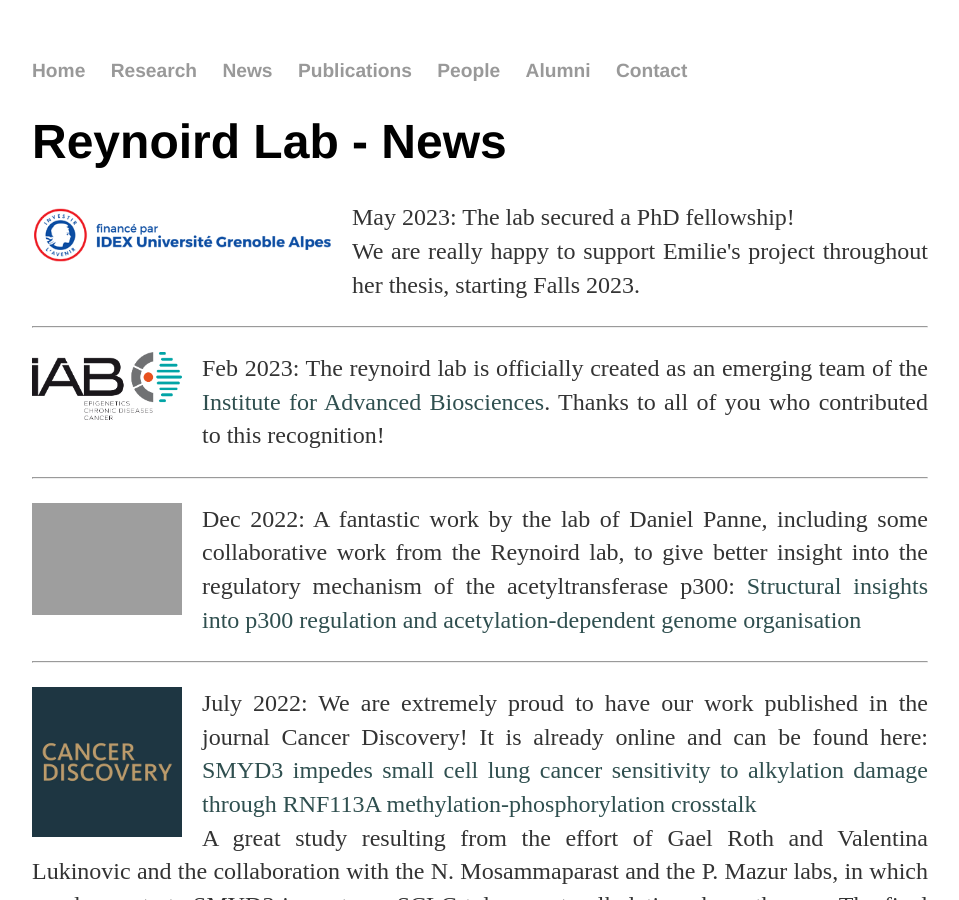
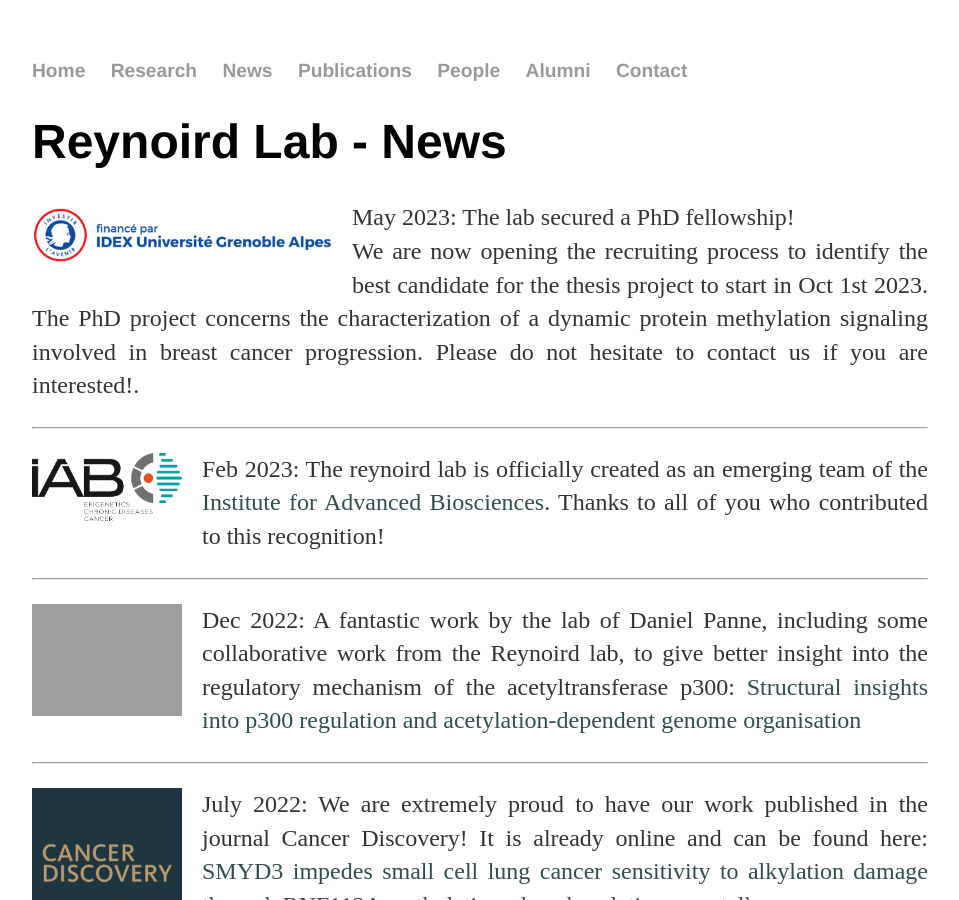
Before and after one commit to Reynoird-Lab/Reynoird-lab.github.io, a Jekyll site: the page built from News/index.html, in a window 1280 px wide and 900 px high. Shown: the whole window, without its empty margins (160-1119 px from the left). Built offline with Jekyll 4.4.1, drawn with Linux system fonts in a browser that asks for light colours; Markdown is read by kramdown in place of the engine named in the settings.

Commit message:
Update index.html

```diff
--- a/News/index.html
+++ b/News/index.html
@@ -9,7 +9,7 @@ title: News
 <div class="div-categoryContainer">
   <img src="https://reynoird-lab.github.io/Images/logo_IDEX.png" title="logo IRGA financement" width="300" style="margin: 0px 20px 10px 0px;" class="picture-left">
   <div class="paragraph-right">
-    <p align="justify"> May 2023: The lab secured a PhD fellowship! <br> We are really happy to support Emilie's project throughout her thesis, starting Falls 2023.</p>
+    <p align="justify"> May 2023: The lab secured a PhD fellowship! <br> We are now opening the recruiting process to identify the best candidate for the thesis project to start in Oct 1st 2023. The PhD project concerns the characterization of a dynamic protein methylation signaling involved in breast cancer progression. Please do not hesitate to contact us if you are interested!.</p>
 	</div>
 </div>
 
```
